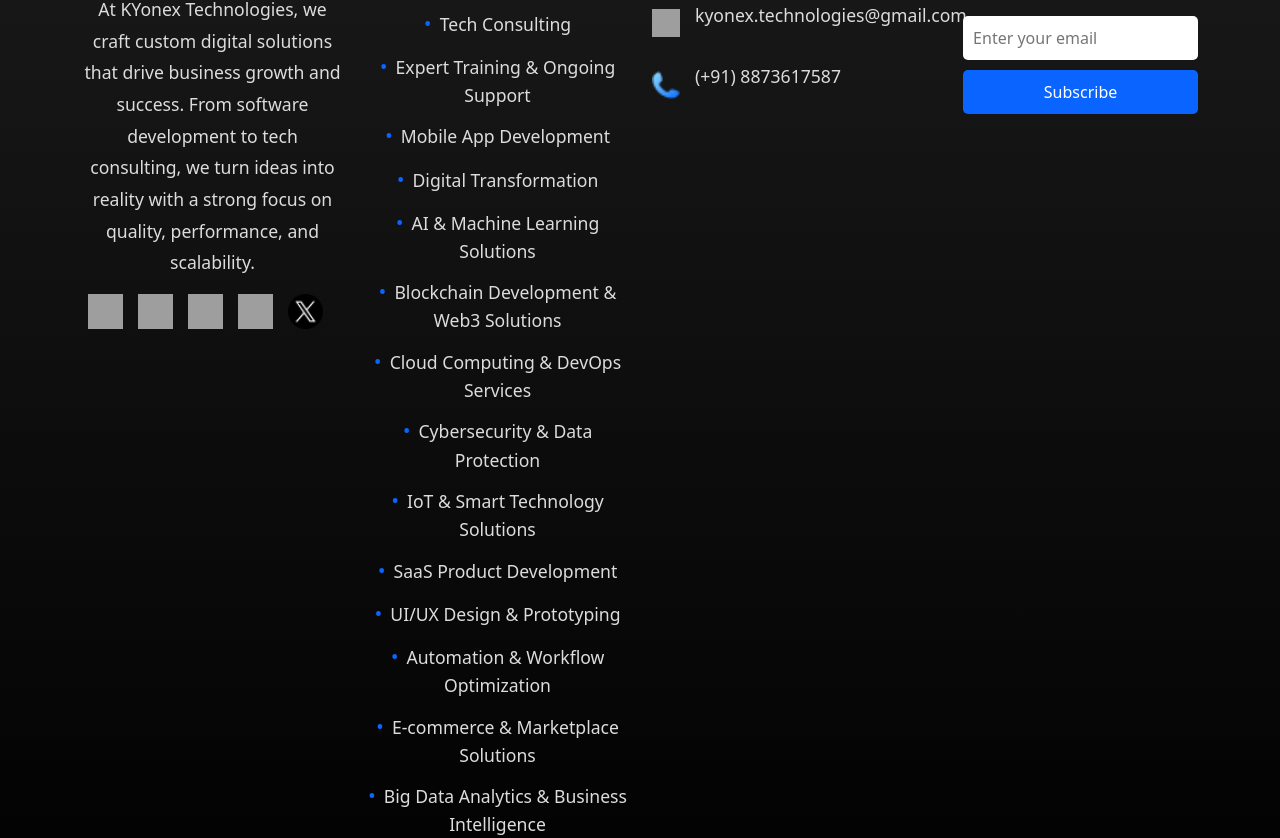
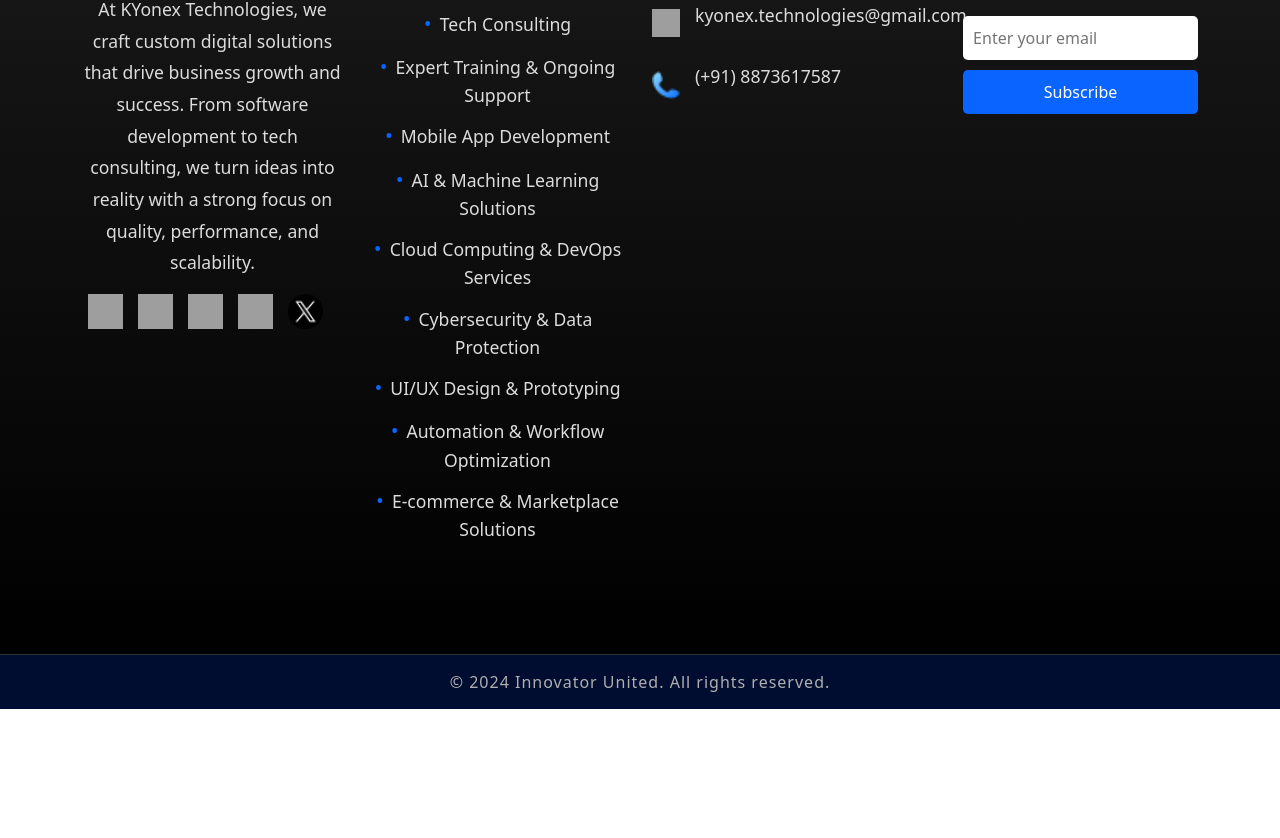
Before and after one commit to Kamlesh9693/kyonex-tech, a React (Create React App) app: page / in a window 1280 px wide. Shown: the part 1682-2520 px from the top of the page. After the commit the page ends 2391 px from the top, so only its background shows below. Built offline with nearby package versions, Linux system fonts and the light colour scheme; grey boxes are pictures that could not be loaded.

Commit message:
footer link change

```diff
--- a/src/components/Footer/Footer.js
+++ b/src/components/Footer/Footer.js
@@ -31,19 +31,19 @@
                             At KYonex Technologies, we craft custom digital solutions that drive business growth and success. From software development to tech consulting, we turn ideas into reality with a strong focus on quality, performance, and scalability.
                             </p>
                             <div className={styles.social_logo}>
-                                <a href="https://www.facebook.com/innovatorunited/" target="_blank" rel="noopener noreferrer">
+                                <a href="https://www.facebook.com/kyonextechnologies/" target="_blank" rel="noopener noreferrer">
                                     <img src={fb} alt="Facebook" className={styles.img} />
                                 </a>
-                                <a href="https://www.linkedin.com/company/innovator-united/" target="_blank" rel="noopener noreferrer">
+                                <a href="https://www.linkedin.com/company/kyonextechnologies/" target="_blank" rel="noopener noreferrer">
                                     <img src={linkdin} alt="LinkedIn" className={styles.img} />
                                 </a>
-                                <a href="https://www.instagram.com/innovatorunited/" target="_blank" rel="noopener noreferrer">
+                                <a href="https://www.instagram.com/kyonextechnologies/" target="_blank" rel="noopener noreferrer">
                                     <img src={insta} alt="Instagram" className={styles.img} />
                                 </a>
-                                <a href="mailto:innovatorunited@gmail.com" target="_blank" rel="noopener noreferrer">
+                                <a href="mailto:kyonex.technologies@gmail.com" target="_blank" rel="noopener noreferrer">
                                     <img src={gmail} alt="Gmail" className={styles.img} />
                                 </a>
-                                <a href="https://x.com/innovatorunited" target="_blank" rel="noopener noreferrer">
+                                <a href="https://x.com/kyonextech" target="_blank" rel="noopener noreferrer">
                                     <img src={twitter} alt="Twitter" className={styles.img} />
                                 </a>
                             </div>
@@ -57,17 +57,13 @@
 <li>Tech Consulting</li>
 <li>Expert Training & Ongoing Support</li>
 <li>Mobile App Development</li>
-<li>Digital Transformation</li>
 <li>AI & Machine Learning Solutions</li>
-<li>Blockchain Development & Web3 Solutions</li>
 <li>Cloud Computing & DevOps Services</li>
 <li>Cybersecurity & Data Protection</li>
-<li>IoT & Smart Technology Solutions</li>
-<li>SaaS Product Development</li>
 <li>UI/UX Design & Prototyping</li>
 <li>Automation & Workflow Optimization</li>
 <li>E-commerce & Marketplace Solutions</li>
-<li>Big Data Analytics & Business Intelligence</li>
+
 
                             </ul>
                         </div>
```
